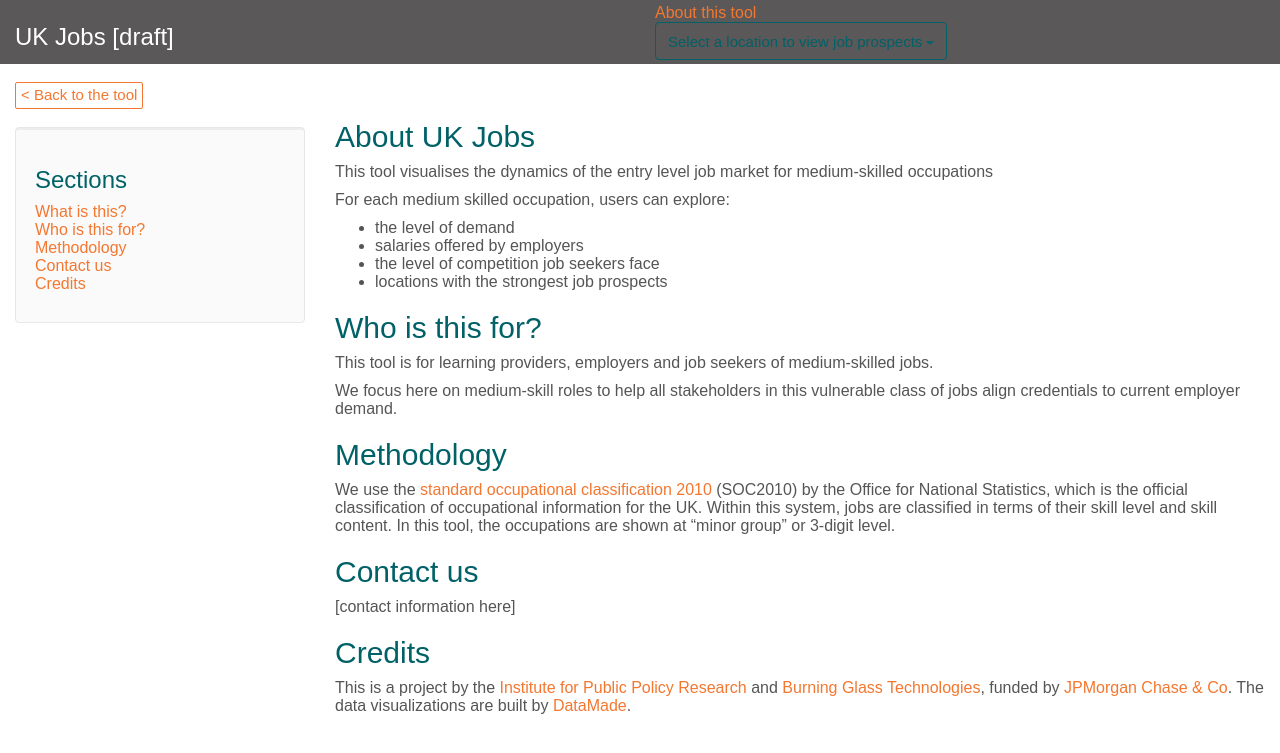
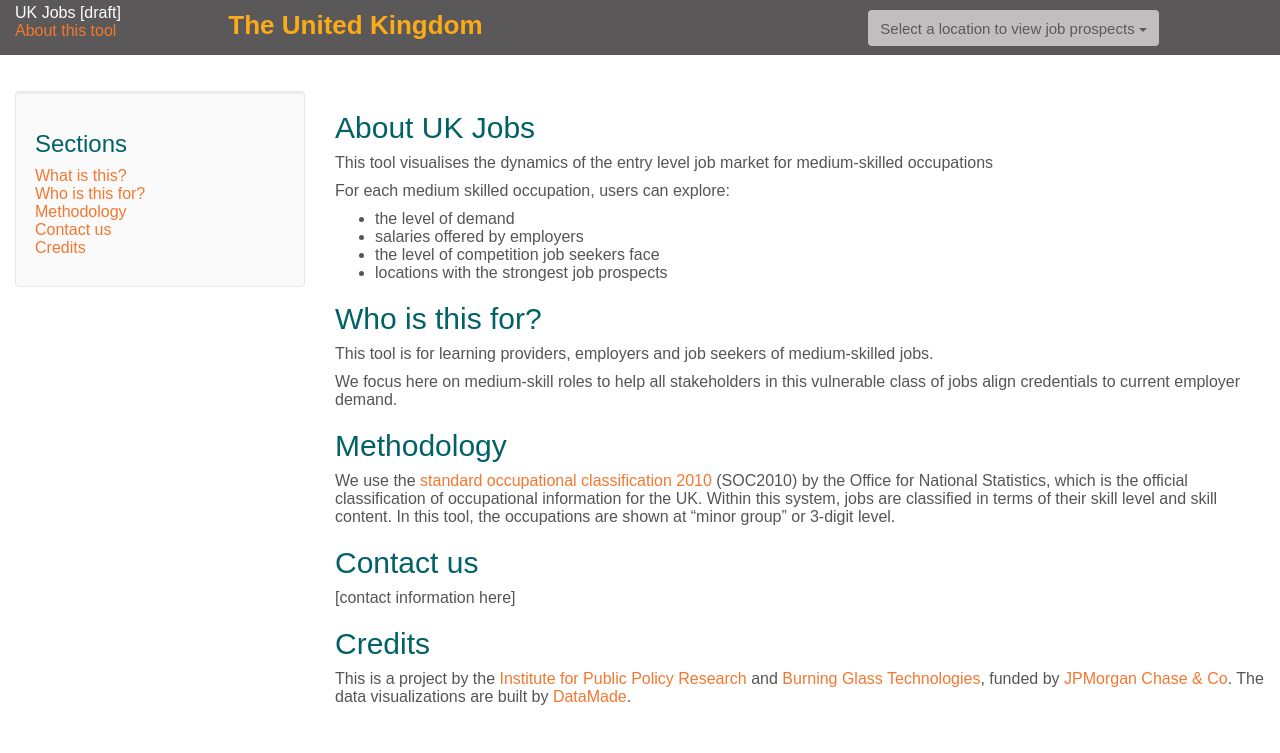
Before and after one commit to BGT-Analytics/where-the-work-is, a Jekyll site: the page built from about.html, in a window 1280 px wide. Shown: the top 753 px of the page. Built offline with Jekyll 4.4.1, drawn with Linux system fonts in a browser that asks for light colours; nearby versions of some CDN libraries; a script that is not in the unit is left out.

Commit message:
styling new header

```diff
--- a/_layouts/default.html
+++ b/_layouts/default.html
@@ -110,11 +110,16 @@
 
     <div class="container-fluid" id="control-pane">
       <div class-"row">
-        <div class='col-xs-6'>
-          <h3>UK Jobs [draft]</h3>
+        <div class='col-sm-2'>
+          <a href="/" id="site-title">UK Jobs [draft]</a></br>
+          <a href="/about.html">About this tool</a>
         </div>
-        <div class='col-xs-6'>
-          <a href="/about.html">About this tool</a>
+        <div class='col-sm-6'>
+
+          <p id="current-location-name">The United Kingdom</p>
+
+        </div>
+        <div class='col-sm-4'>
           <div class="dropdown">
             <button class="btn btn-default dropdown-toggle" type="button" id="location-dropdown-menu" data-toggle="dropdown" aria-haspopup="true" aria-expanded="true">
               Select a location to view job prospects
@@ -123,10 +128,10 @@
             <ul id='location-select-list' class="dropdown-menu" aria-labelledby="location-dropdown-menu">
             </ul>
           </div>
-
         </div>
 
       </div>
+
     </div>
 
     <div class="container-fluid">
--- a/about.html
+++ b/about.html
@@ -6,8 +6,6 @@ description:
 
 <div class='row'>
   <div class='col-md-3'>
-    <br/>
-    <a href="/" class="btn btn-xs btn-info">< Back to the tool</a>
     <br/><br/>
     <div class='well well-xs'>
       <h3>Sections</h3>
--- a/css/custom.css
+++ b/css/custom.css
@@ -58,6 +58,21 @@ hr {
 }
 #list-select a, #list-select a:hover {
   color: #fbab18;
+}
+#site-title{
+  color: #fff;
+}
+#current-location-name{
+  color: #FBAB18;
+  font-size: 26px;
+  font-weight: 700;
+  padding-top: 6px;
+}
+#control-pane .dropdown-toggle{
+  margin-top: 6px;
+  border: none;
+  background-color: #C0BEBE;
+  color: #5A5858;
 }
 
 
@@ -217,10 +232,6 @@ table thead tr th, table tfoot tr th, table tfoot tr td, table tbody tr th, tabl
     display: inline;
   }
 
-  #control-pane{
-    display: none;
-  }
-
   #chart-content{
     padding-left: 0px;
     padding-right: 0px;
--- a/js/jobs.js
+++ b/js/jobs.js
@@ -263,6 +263,7 @@ function updateAgg(education){
         });
     }
 
+    $("#current-location-name").text(region_name)
     $("#default-content").show()
     $("#charts").show()
 
@@ -305,6 +306,7 @@ function updateLep(region_name, lep_name, education){
     $("#default-content").hide()
     $("#charts").show()
     $("#breadcrumbs").html('<a href="/">The United Kingdom</a> &raquo; <a class="option-region" href="" id="/#?region='+region_name+'">'+toTitleCase(region_name)+'</a> &raquo; <strong>'+lep_name+'</strong>');
+    $("#current-location-name").text(lep_name)
     $('.option-region').last().click(function() {
         updateRegion(region_name, 'fe')
         return false;
@@ -352,6 +354,7 @@ function updateRegion(region_name, education){
     $("#default-content").hide()
     $("#charts").show()
     $("#breadcrumbs").html('<a href="/">The United Kingdom</a> &raquo; <strong>' + toTitleCase(region_name) + '</strong>');
+    $("#current-location-name").text(toTitleCase(region_name))
 
 
     makeDemandBarChart('#bar-demand', place_data)
```
